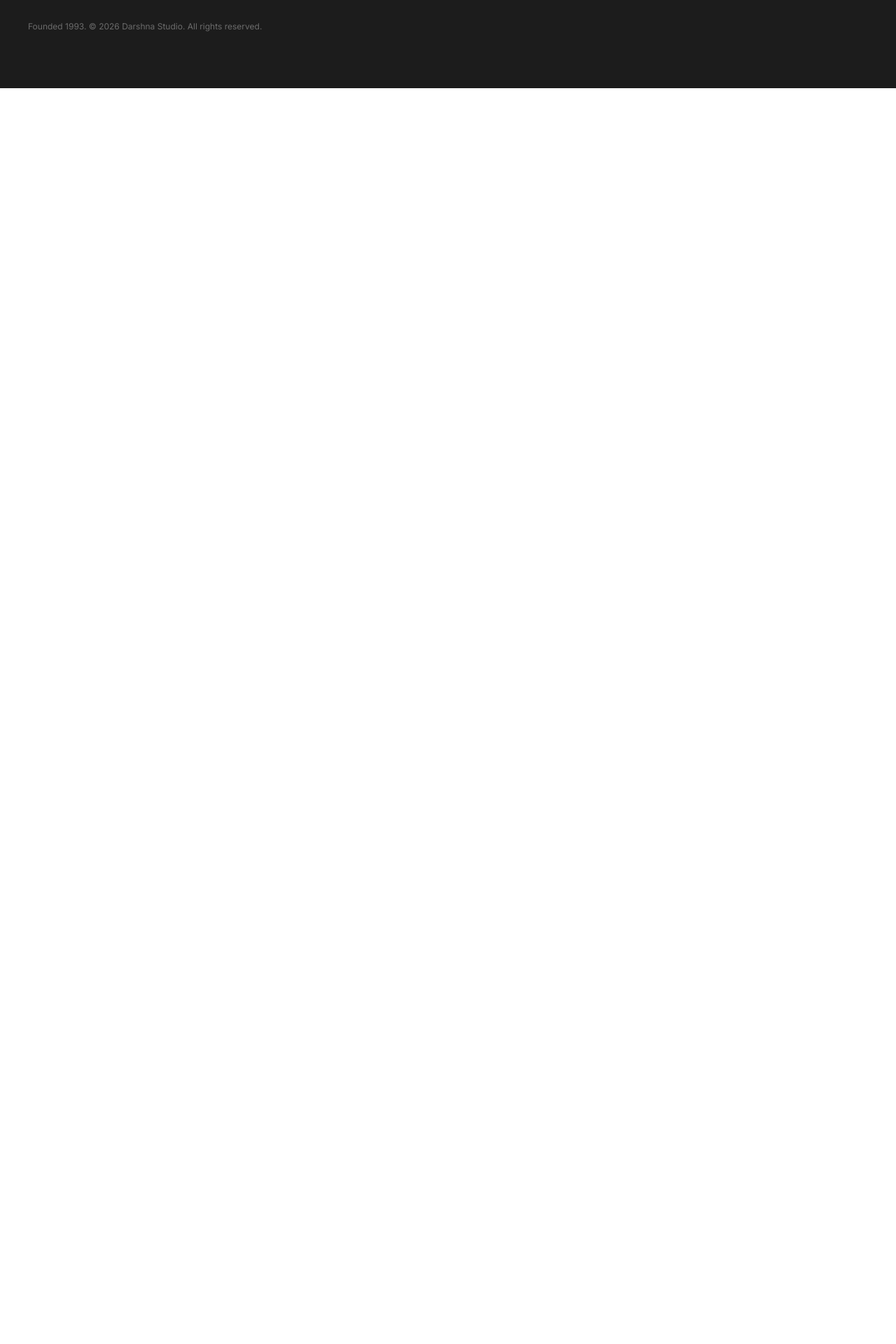
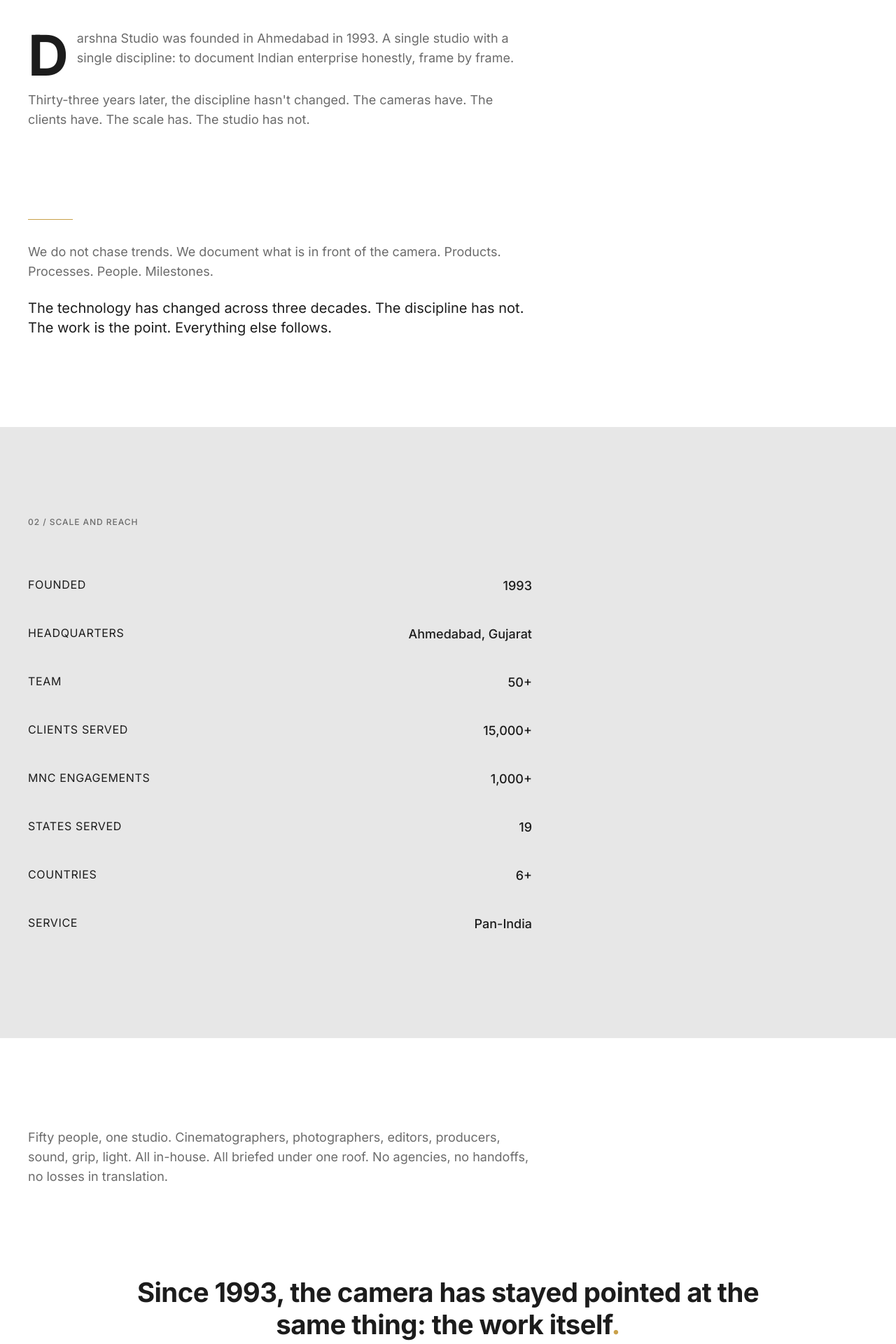
Before and after one commit to definingcode/darshna-studio-website, a React (Vite) app: page /about in a window 1280 px wide. Shown: the part 720-2640 px from the top of the page at 70% size. Before the commit the page ends 846 px from the top, so only its background shows below. Built offline with nearby package versions, Linux system fonts and the light colour scheme.

Commit message:
feat(about): full page with founding, philosophy, scale, team, closing

```diff
--- /dev/null
+++ b/src/data/reach.js
@@ -0,0 +1,10 @@
+export const reach = [
+  ['Founded', '1993'],
+  ['Headquarters', 'Ahmedabad, Gujarat'],
+  ['Team', '50+'],
+  ['Clients served', '15,000+'],
+  ['MNC engagements', '1,000+'],
+  ['States served', '19'],
+  ['Countries', '6+'],
+  ['Service', 'Pan-India'],
+]
--- a/src/pages/About.jsx
+++ b/src/pages/About.jsx
@@ -1,7 +1,94 @@
+import PageHero from '../components/ui/PageHero'
+import SectionLabel from '../components/ui/SectionLabel'
+import Container from '../components/ui/Container'
+import { reach } from '../data/reach'
+
 export default function About() {
   return (
-    <div className="flex items-center justify-center py-32">
-      <h1 className="text-4xl font-bold text-ink tracking-tight">About</h1>
-    </div>
+    <>
+      <PageHero
+        eyebrow={<SectionLabel number="01" label="About" />}
+        headline="Behind the lens since 1993."
+        sub="A studio shaped by three decades of work across India."
+      />
+
+      <section className="bg-white py-24 lg:py-32">
+        <Container>
+          <div className="max-w-[720px] space-y-8">
+            <p className="first-letter:float-left first-letter:text-[80px] first-letter:font-bold first-letter:leading-[0.85] first-letter:mr-3 first-letter:mt-1 first-letter:text-ink text-mid leading-relaxed text-base md:text-lg">
+              Darshna Studio was founded in Ahmedabad in 1993. A single studio
+              with a single discipline: to document Indian enterprise honestly,
+              frame by frame.
+            </p>
+            <p className="text-mid leading-relaxed text-base md:text-lg">
+              Thirty-three years later, the discipline hasn't changed. The
+              cameras have. The clients have. The scale has. The studio has
+              not.
+            </p>
+          </div>
+        </Container>
+      </section>
+
+      <section className="bg-white pb-24 lg:pb-32">
+        <Container>
+          <div className="max-w-[720px]">
+            <div className="w-16 h-px bg-gold" aria-hidden="true" />
+            <div className="mt-8 space-y-6">
+              <p className="text-mid leading-relaxed text-base md:text-lg">
+                We do not chase trends. We document what is in front of the
+                camera. Products. Processes. People. Milestones.
+              </p>
+              <p className="text-ink leading-relaxed text-lg md:text-xl">
+                The technology has changed across three decades. The discipline
+                has not. The work is the point. Everything else follows.
+              </p>
+            </div>
+          </div>
+        </Container>
+      </section>
+
+      <section className="bg-soft py-24 lg:py-32">
+        <Container>
+          <SectionLabel number="02" label="Scale and Reach" />
+          <dl className="mt-12 max-w-[720px] divide-y divide-soft border-y border-soft">
+            {reach.map(([k, v]) => (
+              <div
+                key={k}
+                className="flex justify-between gap-6 py-5"
+              >
+                <dt className="text-ink/70 text-sm md:text-base uppercase tracking-[0.04em]">
+                  {k}
+                </dt>
+                <dd className="text-ink font-medium text-right text-base md:text-lg">
+                  {v}
+                </dd>
+              </div>
+            ))}
+          </dl>
+        </Container>
+      </section>
+
+      <section className="bg-white py-24 lg:py-32">
+        <Container>
+          <div className="max-w-[720px]">
+            <p className="text-mid leading-relaxed text-base md:text-lg">
+              Fifty people, one studio. Cinematographers, photographers,
+              editors, producers, sound, grip, light. All in-house. All briefed
+              under one roof. No agencies, no handoffs, no losses in
+              translation.
+            </p>
+          </div>
+        </Container>
+      </section>
+
+      <section className="bg-white pb-32 lg:pb-40">
+        <Container>
+          <p className="text-center text-[clamp(28px,3vw,48px)] font-bold tracking-[-0.015em] leading-[1.2] text-ink max-w-[900px] mx-auto">
+            Since 1993, the camera has stayed pointed at the same thing: the
+            work itself<span className="text-gold">.</span>
+          </p>
+        </Container>
+      </section>
+    </>
   )
 }
```
